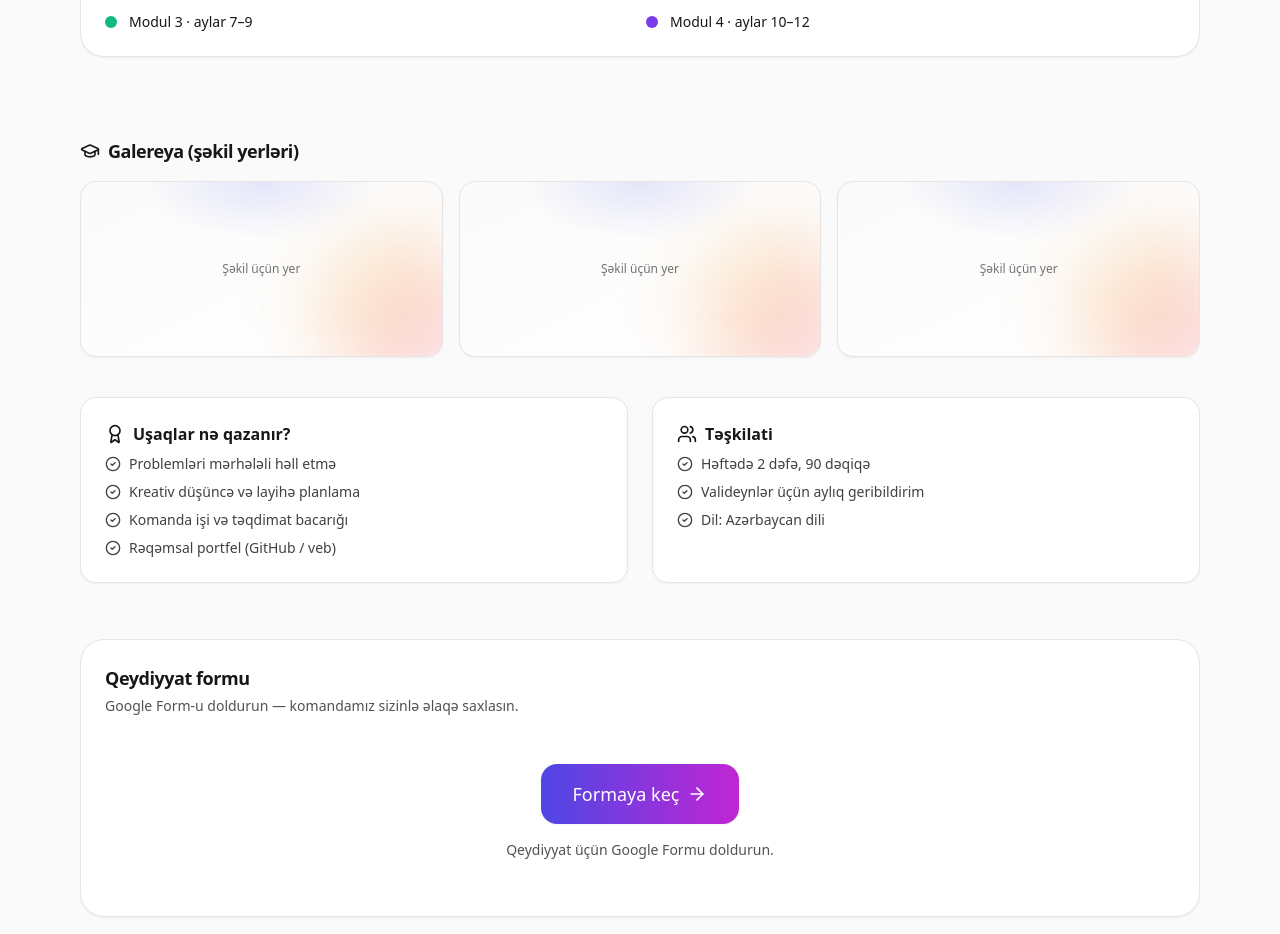
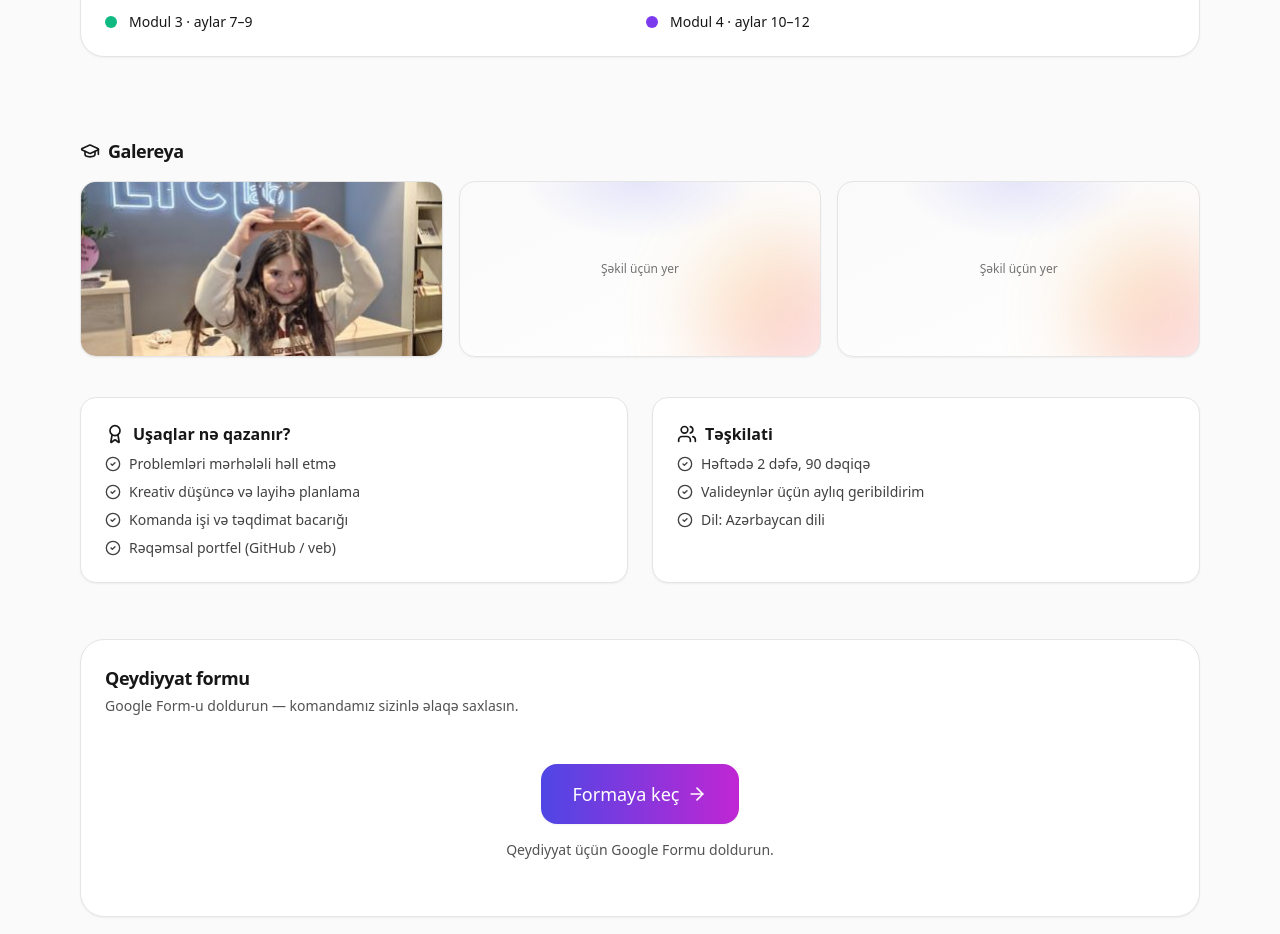
Before and after one commit to alikhayyam/ltclabkids, a React (Vite) app: page / in a window 1280 px wide. Shown: the part 2040-2974 px from the top of the page. Built offline with nearby package versions, Linux system fonts and the light colour scheme.

Commit message:
Add first gallery image

```diff
--- a/src/LTCLabKidsV2.jsx
+++ b/src/LTCLabKidsV2.jsx
@@ -322,15 +322,25 @@ export default function LTCLabKidsV2() {
         </div>
       </section>
 
-      {/* Gallery placeholders */}
+      {/* Gallery */}
       <section id="gallery" className="mx-auto max-w-6xl px-4 py-10">
         <div className="mb-4 flex items-center gap-2">
           <GraduationCap className="h-5 w-5" />
-          <h3 className="text-lg font-semibold tracking-tight">Galereya (şəkil yerləri)</h3>
+          <h3 className="text-lg font-semibold tracking-tight">Galereya</h3>
         </div>
         <div className="grid gap-4 md:grid-cols-3">
-          {Array.from({ length: 3 }).map((_, i) => (
-            <div key={i} className="relative h-44 overflow-hidden rounded-2xl border border-neutral-200 bg-gradient-to-br from-neutral-50 to-white shadow-sm">
+          <div className="relative h-44 overflow-hidden rounded-2xl border border-neutral-200 bg-gradient-to-br from-neutral-50 to-white shadow-sm">
+            <img
+              src="/ltclabkidsbirinci.jpg"
+              alt="Galereya şəkil 1"
+              className="h-full w-full object-cover"
+            />
+          </div>
+          {Array.from({ length: 2 }).map((_, i) => (
+            <div
+              key={i}
+              className="relative h-44 overflow-hidden rounded-2xl border border-neutral-200 bg-gradient-to-br from-neutral-50 to-white shadow-sm"
+            >
               <div className="absolute inset-0 bg-[radial-gradient(50%_50%_at_50%_0%,rgba(99,102,241,0.15),transparent_65%)]" />
               <div className="absolute -right-10 -bottom-10 h-40 w-40 rounded-full bg-gradient-to-br from-amber-300 to-pink-400 blur-2xl opacity-40" />
               <div className="absolute inset-0 grid place-items-center text-xs text-neutral-500">Şəkil üçün yer</div>
```
